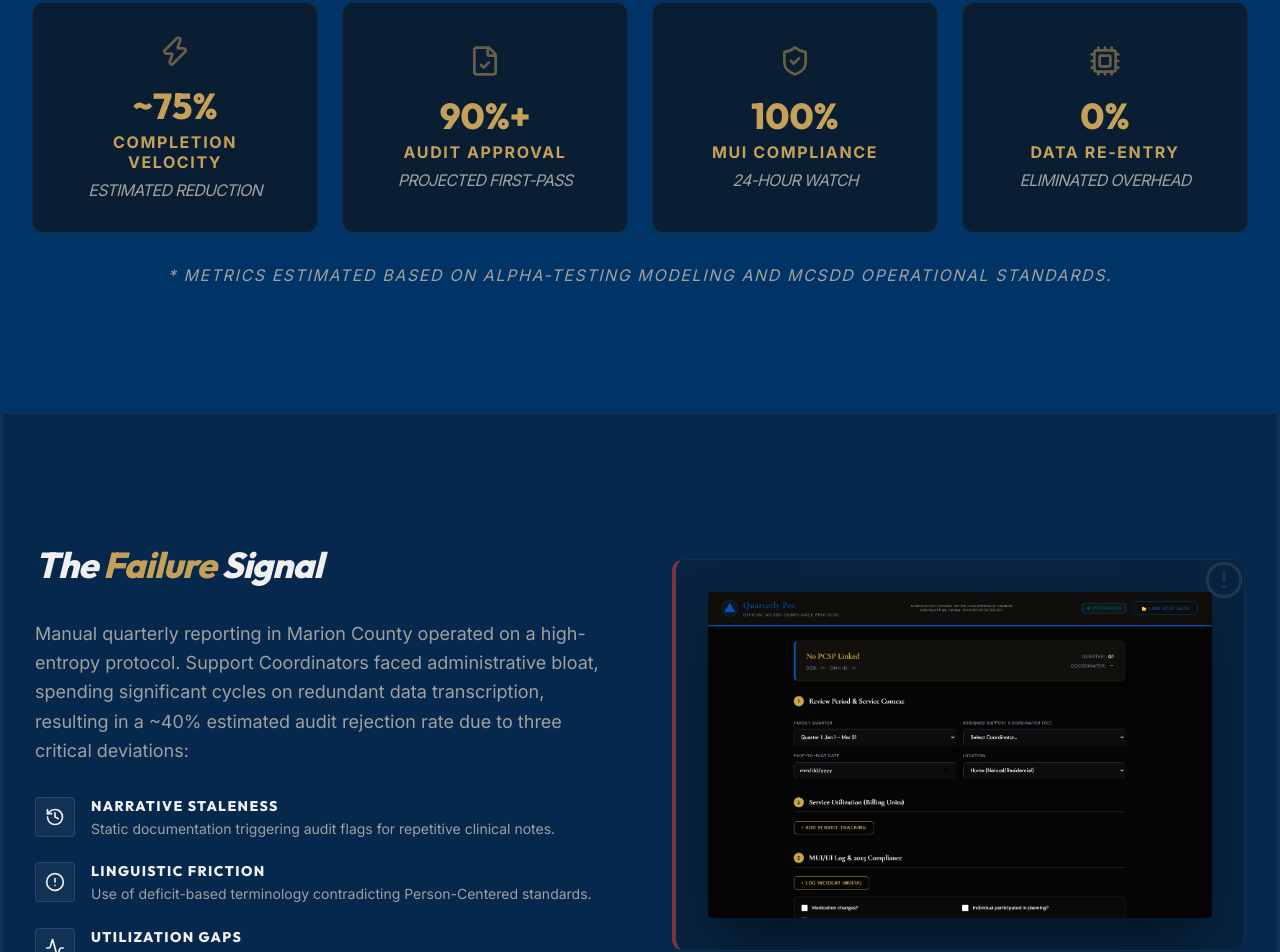
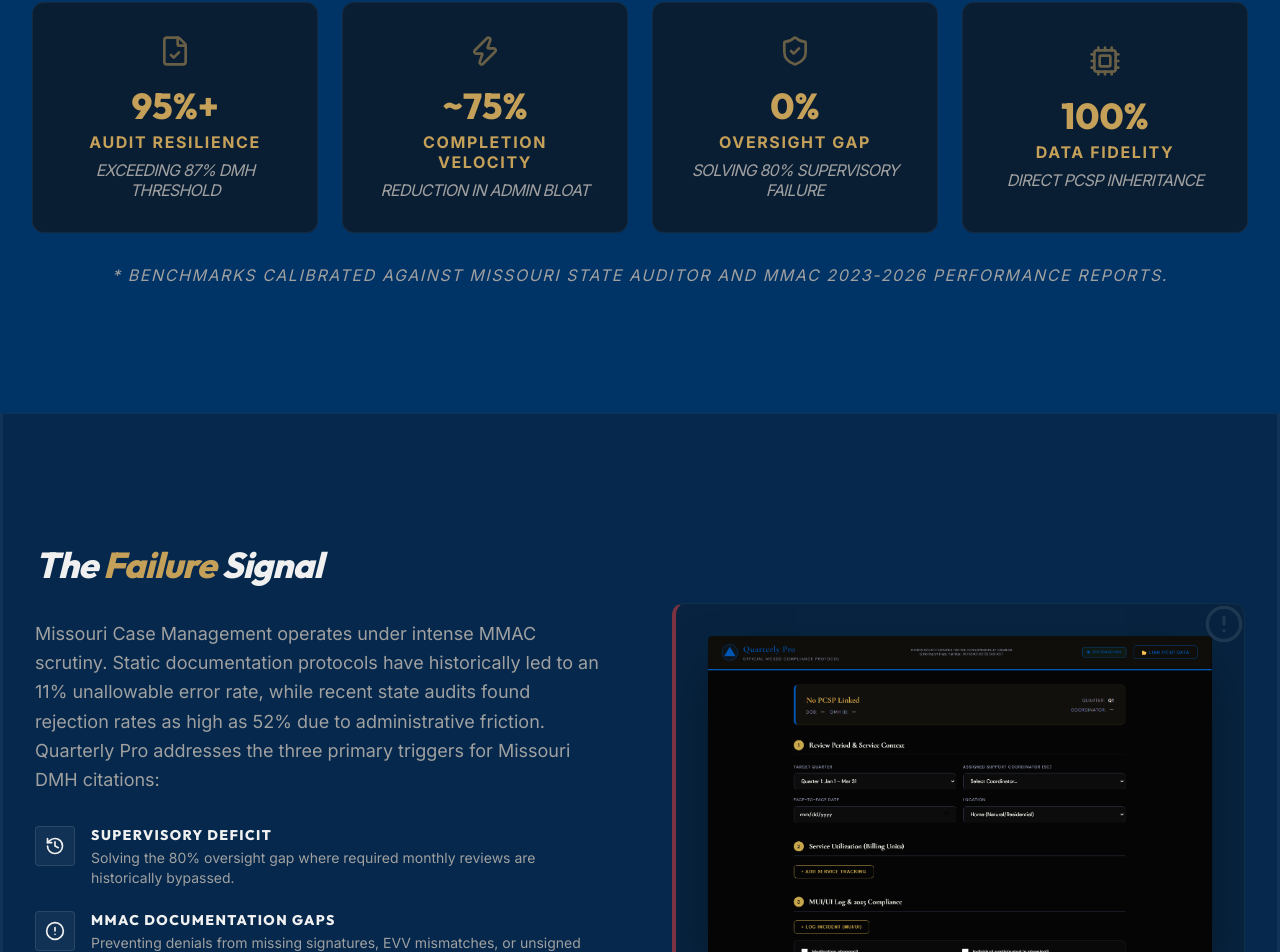
Before and after one commit to DTE-84/MCSDD.Quarterly.CS, a React (Vite) app: page / in a window 1280 px wide. Shown: the part 755-1707 px from the top of the page. Built offline with nearby package versions, Linux system fonts and the light colour scheme.

Commit message:
new commit

```diff
--- a/src/App.jsx
+++ b/src/App.jsx
@@ -107,10 +107,10 @@
       <section id="telemetry" className="px-8 pb-32">
         <div className="grid grid-cols-1 md:grid-cols-4 gap-6 max-w-7xl mx-auto">
           {[
-            { label: 'Completion Velocity', value: '~75%', sub: 'Estimated Reduction', icon: Zap },
-            { label: 'Audit Approval', value: '90%+', sub: 'Projected First-Pass', icon: FileCheck },
-            { label: 'MUI Compliance', value: '100%', sub: '24-Hour Watch', icon: ShieldCheck },
-            { label: 'Data Re-Entry', value: '0%', sub: 'Eliminated Overhead', icon: Cpu },
+            { label: 'Audit Resilience', value: '95%+', sub: 'Exceeding 87% DMH Threshold', icon: FileCheck },
+            { label: 'Completion Velocity', value: '~75%', sub: 'Reduction in Admin Bloat', icon: Zap },
+            { label: 'Oversight Gap', value: '0%', sub: 'Solving 80% Supervisory Failure', icon: ShieldCheck },
+            { label: 'Data Fidelity', value: '100%', sub: 'Direct PCSP Inheritance', icon: Cpu },
           ].map((item, i) => (
             <div key={i} className="reveal glass-card flex flex-col items-center justify-center group text-center">
               <item.icon className="text-gold mb-4 w-8 h-8 opacity-50 group-hover:opacity-100 transition-opacity" />
@@ -121,7 +121,7 @@
           ))}
         </div>
         <p className="reveal text-center text-[9px] text-text-secondary uppercase tracking-widest mt-8 opacity-50 italic">
-          * Metrics estimated based on alpha-testing modeling and MCSDD operational standards.
+          * Benchmarks calibrated against Missouri State Auditor and MMAC 2023-2026 performance reports.
         </p>
       </section>
 
@@ -131,13 +131,13 @@
           <div className="reveal">
             <h2 className="text-4xl md:text-5xl mb-8 font-heading italic">The <span className="text-gold">Failure</span> Signal</h2>
             <p className="text-text-secondary mb-8 text-lg leading-relaxed">
-              Manual quarterly reporting in Marion County operated on a high-entropy protocol. Support Coordinators faced administrative bloat, spending significant cycles on redundant data transcription, resulting in a ~40% estimated audit rejection rate due to three critical deviations:
+              Missouri Case Management operates under intense MMAC scrutiny. Static documentation protocols have historically led to an 11% unallowable error rate, while recent state audits found rejection rates as high as 52% due to administrative friction. Quarterly Pro addresses the three primary triggers for Missouri DMH citations:
             </p>
             <div className="space-y-6">
               {[
-                { title: 'Narrative Staleness', desc: 'Static documentation triggering audit flags for repetitive clinical notes.', icon: History },
-                { title: 'Linguistic Friction', desc: 'Use of deficit-based terminology contradicting Person-Centered standards.', icon: AlertCircle },
-                { title: 'Utilization Gaps', desc: 'Variance in service delivery exceeding ±10% without mandatory justification.', icon: Activity }
+                { title: 'Supervisory Deficit', desc: 'Solving the 80% oversight gap where required monthly reviews are historically bypassed.', icon: History },
+                { title: 'MMAC Documentation Gaps', desc: 'Preventing denials from missing signatures, EVV mismatches, or unsigned plans of care.', icon: AlertCircle },
+                { title: 'Utilization Volatility', desc: 'Identifying service delivery exceeding authorized limits before the billing cycle terminates.', icon: Activity }
               ].map((item, i) => (
                 <div key={i} className="flex gap-4 items-start">
                   <div className="w-10 h-10 rounded bg-white/5 border border-white/10 flex items-center justify-center shrink-0">
```
